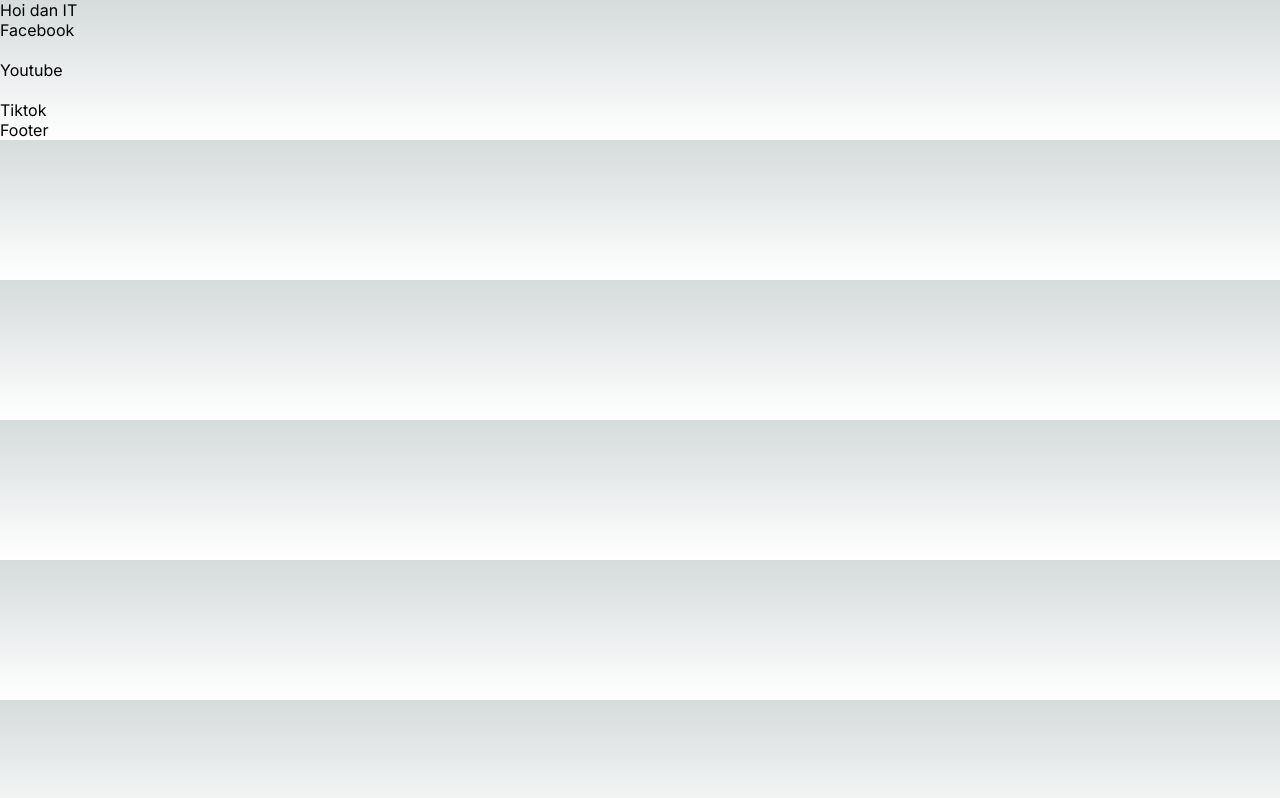
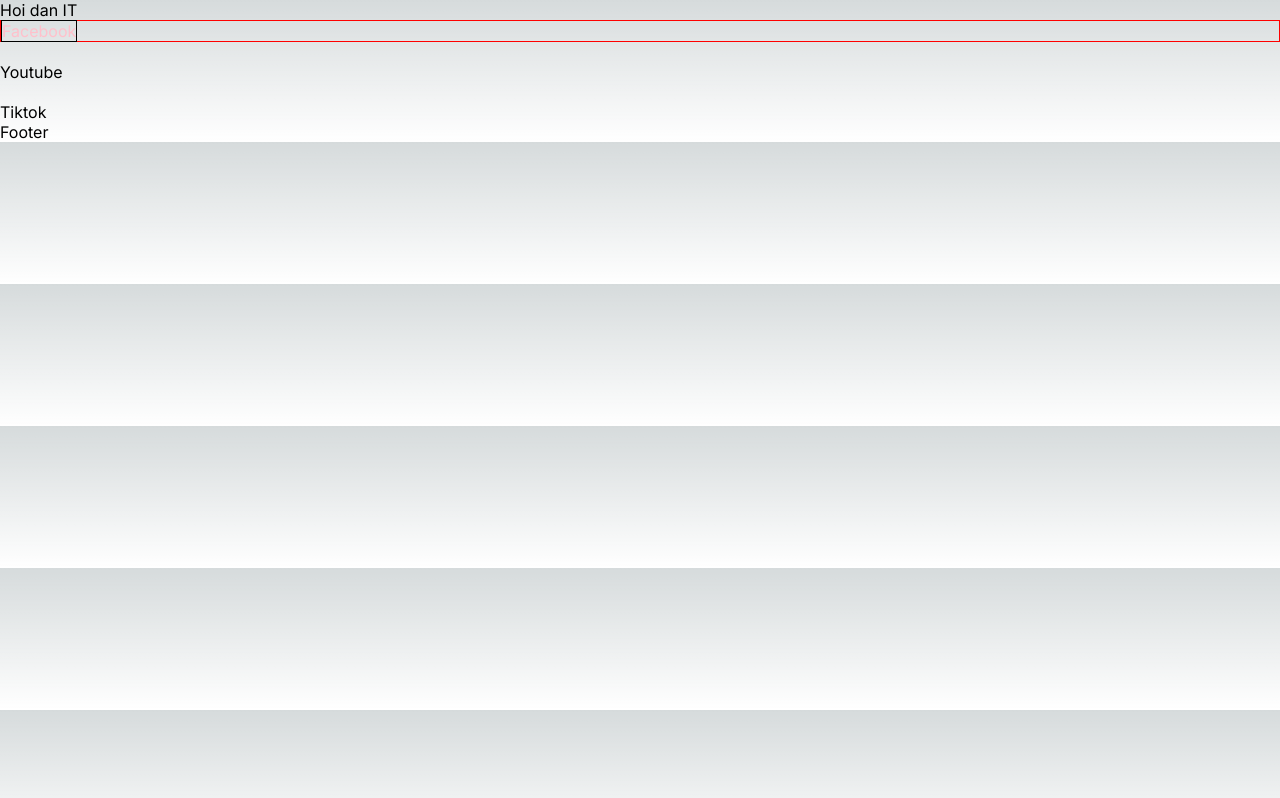
Before and after one commit to trivien11vn/NextJS_Project_1, a Next.js app: page / in a window 1280 px wide. Built offline with nearby package versions, Linux system fonts and the light colour scheme.

Commit message:
css modules

```diff
--- a/src/app/page.tsx
+++ b/src/app/page.tsx
@@ -1,10 +1,15 @@
 import Link from "next/link"
+import x from '@/styles/app.module.css'
+import y from '@/styles/edit.module.css'
+
 export default function Home() {
   return (
     <div>
       <ul>
-        <li>
-          <Link href='/facebook'>Facebook</Link>
+        <li className={x["red"]}>
+          <Link href='/facebook'>
+            <span className={y["red"]}>Facebook</span>
+          </Link>
         </li>
         <li style={{margin: "20px 0"}}>
           <Link href='/youtube'>Youtube</Link>
--- /dev/null
+++ b/src/styles/app.module.css
@@ -0,0 +1,9 @@
+.red{
+    color: red;
+    border: 1px solid red;
+}
+
+.green {
+    color: green;
+    border: 1px solid green;
+}
--- /dev/null
+++ b/src/styles/edit.module.css
@@ -0,0 +1,4 @@
+.red {
+    color: pink;
+    border: 1px solid black;
+}
```
